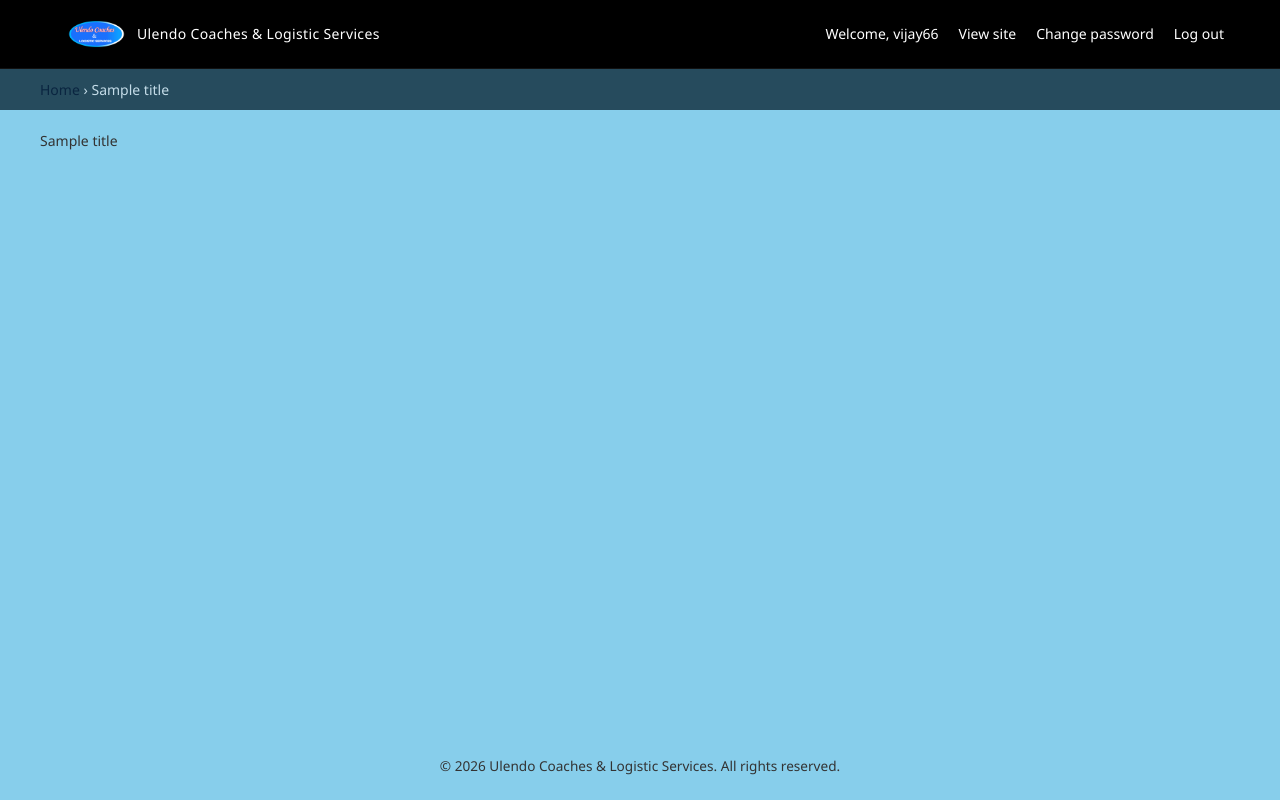
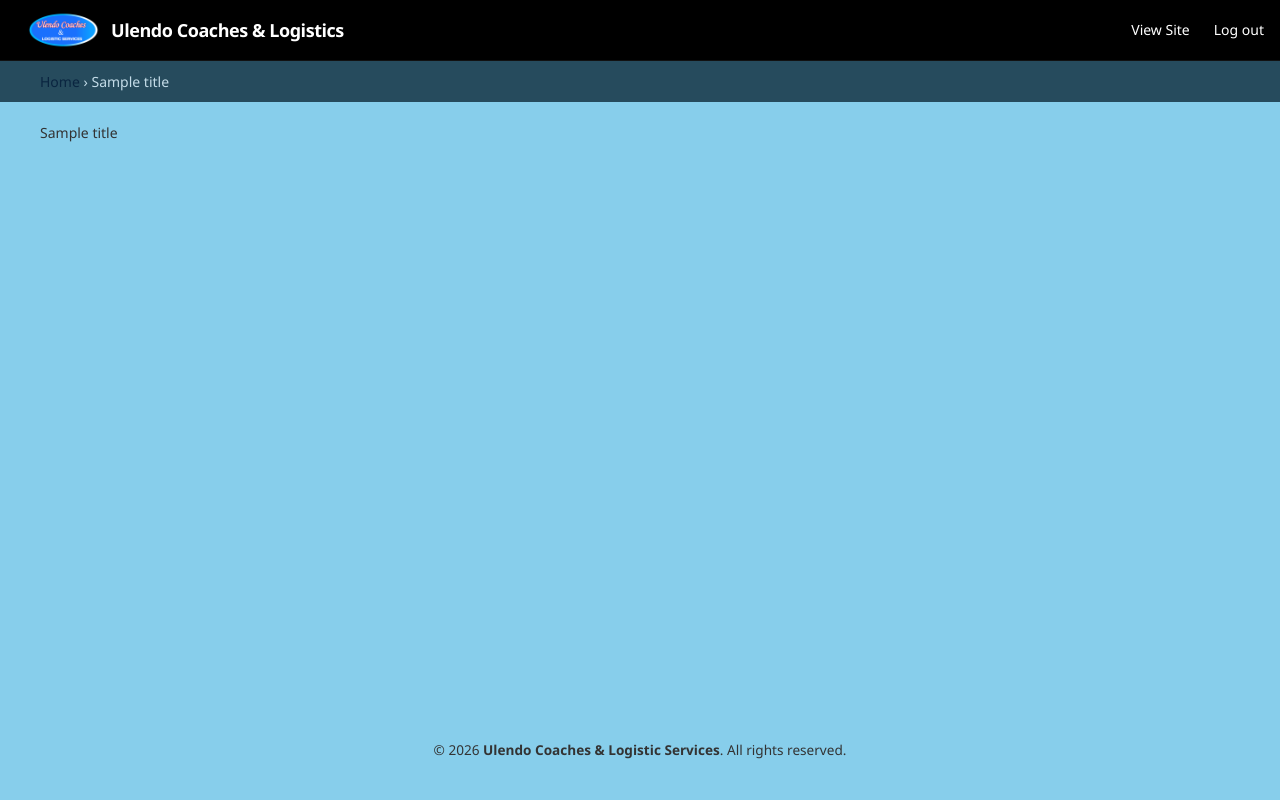
Before and after one commit to chiumiavijay/ulendo-coaches, a Django app: template website/templates/admin/index.html in a window 1280 px wide. Run offline with Django 5.2, Linux system fonts and the light colour scheme; a user stored in the database is signed in; tables that the repository leaves empty hold one stand-in row (values such as "Sample post"); the template is opened without the code that fills it: most values are stand-ins (such as "Sample title", 1, 10 or a date in 2020); some libraries are stand-ins or nearby versions.

Commit message:
Update base_site.html

```diff
--- a/website/templates/admin/base_site.html
+++ b/website/templates/admin/base_site.html
@@ -13,9 +13,56 @@
 <script src="https://cdn.tailwindcss.com"></script>
 
 <style>
+    /* --- Fix Tailwind Conflict with Django Admin Sidebar --- */
 
+    /* Ensure the sidebar is always visible on desktop */
+    #nav-sidebar {
+        display: block !important;
+        visibility: visible !important;
+        transition: transform 0.3s ease-in-out;
+        z-index: 1000;
+        background: #ffffff !important;
+        border-right: 1px solid #ddd !important;
+    }
+
+    /* Desktop Layout: Ensure sidebar and content sit side-by-side */
+    @media (min-width: 769px) {
+        .main > .content {
+            display: flex !important;
+            flex-direction: row !important;
+        }
+        #nav-sidebar {
+            position: relative !important;
+            transform: translateX(0) !important;
+            min-width: 260px !important;
+        }
+    }
+
+    /* Mobile Layout: Overlay Sidebar */
+    @media (max-width: 768px) {
+        #nav-sidebar {
+            position: fixed !important;
+            top: 0;
+            left: 0;
+            height: 100vh;
+            width: 280px;
+            transform: translateX(-100%); /* Hidden by default */
+            box-shadow: 5px 0 15px rgba(0,0,0,0.1);
+        }
+
+        #nav-sidebar.open {
+            transform: translateX(0) !important;
+        }
+
+        /* Optional: Hide the default Django 'toggle' arrow since we are using a custom ☰ button */
+        .nav-sidebar-toggler {
+            display: none !important;
+        }
+    }
+
+    /* --- Brand Styling --- */
     body {
-        background: #87CEEB !important;
+        background: #87CEEB !important; /* Sky Blue background as requested */
     }
 
     #content {
@@ -25,10 +72,10 @@
     #header {
         background: #000000 !important;
         border-bottom: 1px solid #111 !important;
+        padding: 10px 0;
     }
 
-    #header,
-    #header * {
+    #header, #header * {
         color: #ffffff !important;
     }
 
@@ -37,37 +84,14 @@
         text-decoration: none !important;
     }
 
-    #header a:hover {
-        color: #87CEEB !important;
-    }
-
-    #nav-sidebar {
-        transition: transform 0.3s ease;
-        z-index: 50;
-    }
-
-    @media (max-width: 768px) {
-        #nav-sidebar {
-            position: fixed !important;
-            top: 0;
-            left: 0;
-            height: 100%;
-            width: 260px;
-            background: white;
-            transform: translateX(-100%);
-        }
-
-        #nav-sidebar.open {
-            transform: translateX(0);
-        }
-    }
-
+    /* Modules and Tables */
     .module {
         background: #ffffff !important;
         border-radius: 12px !important;
         box-shadow: 0 4px 12px rgba(0,0,0,0.06) !important;
         padding: 16px !important;
         margin-bottom: 20px !important;
+        border: none !important;
     }
 
     thead th {
@@ -75,11 +99,12 @@
         color: #ffffff !important;
     }
 
-    .button,
-    input[type="submit"] {
+    .button, input[type="submit"] {
         background: #0a2540 !important;
         color: #ffffff !important;
         border-radius: 6px !important;
+        padding: 8px 15px !important;
+        border: none !important;
     }
 
     a {
@@ -87,74 +112,70 @@
     }
 
     a:hover {
-        color: red !important;
+        color: #ff0000 !important;
     }
 
     #footer {
         text-align: center;
-        padding: 12px;
+        padding: 20px;
         font-size: 0.85rem;
+        color: #333;
     }
-
 </style>
-
 {% endblock %}
 
 {% block extrahead %}
 {{ block.super }}
-
-<!-- ✅ FIXED JS -->
 <script>
+    // Robust toggle function for the sidebar
     document.addEventListener("DOMContentLoaded", function () {
         window.toggleSidebar = function () {
             const sidebar = document.getElementById("nav-sidebar");
             if (sidebar) {
                 sidebar.classList.toggle("open");
+            } else {
+                console.error("Sidebar element #nav-sidebar not found in DOM.");
             }
         };
     });
 </script>
-
 {% endblock %}
 
 {% block branding %}
-<div class="flex items-center px-4 py-2 space-x-3">
-
-    <button onclick="toggleSidebar()" class="md:hidden text-white text-xl">
+<div class="flex items-center px-4 space-x-3">
+    <button type="button" onclick="toggleSidebar()" class="md:hidden text-white text-2xl focus:outline-none mr-2">
         ☰
     </button>
 
-    <img src="{% static 'images/logo.png' %}" class="h-8 w-auto" alt="Logo">
+    {% if 'logo.png' %}
+        <img src="{% static 'images/logo.png' %}" class="h-10 w-auto" alt="Ulendo Logo">
+    {% endif %}
 
-    <h1 class="text-sm tracking-wide">
+    <h1 class="text-lg font-bold tracking-tight">
         <a href="{% url 'admin:index' %}">
-            Ulendo Coaches & Logistic Services
+            Ulendo Coaches & Logistics
         </a>
     </h1>
-
 </div>
 {% endblock %}
 
 {% block usertools %}
-<div class="flex items-center space-x-5 text-sm px-4">
+<div class="flex items-center space-x-6 text-sm px-4">
+    <span class="hidden sm:inline">User: <strong>{{ user.username }}</strong></span>
 
-    <span>Welcome, {{ user.username }}</span>
-
-    <a href="{% url 'home' %}">View site</a>
-    <a href="{% url 'admin:password_change' %}">Change password</a>
+    <a href="{% url 'home' %}" class="hover:underline">View Site</a>
 
     <form action="{% url 'admin:logout' %}" method="post" style="display:inline;">
         {% csrf_token %}
-        <button type="submit" style="background:none;border:none;color:#ffffff;cursor:pointer;">
+        <button type="submit" class="text-white hover:text-red-400 font-medium">
             Log out
         </button>
     </form>
-
 </div>
 {% endblock %}
 
 {% block footer %}
 <div id="footer">
-    &copy; 2026 Ulendo Coaches & Logistic Services. All rights reserved.
+    &copy; 2026 <strong>Ulendo Coaches & Logistic Services</strong>. All rights reserved.
 </div>
 {% endblock %}
```
Lines whose indentation alone changed are shown as unchanged.
